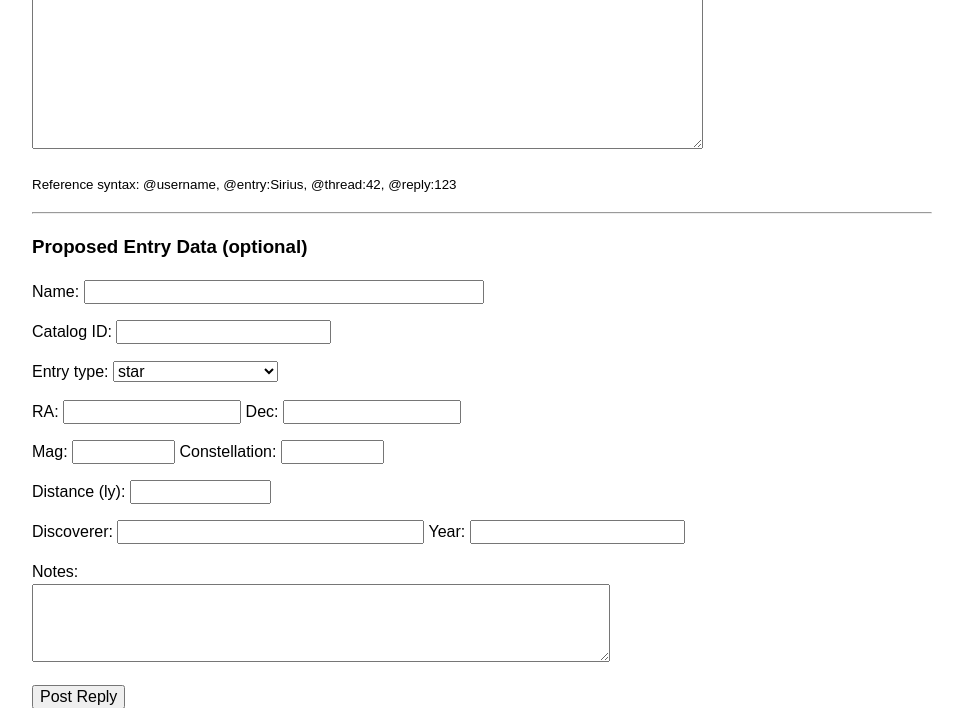
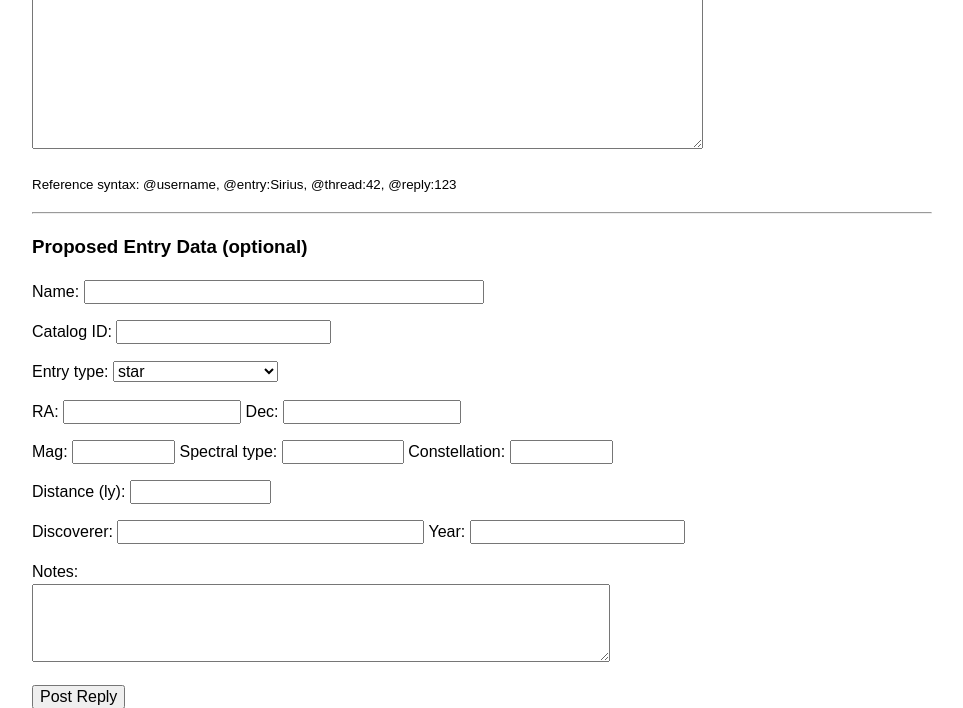
Before and after one commit to machinerohan/astronomical-db, a PHP site: page /thread.php?id=1 in a window 1280 px wide. Shown: the part 639-1347 px from the top of the page, without its empty margins (158-1121 px from the left). Run offline with PHP 8.4, Linux system fonts and the light colour scheme; the visitor is signed in with stand-in values (Sample User, id 1); tables that the repository leaves empty hold one stand-in row (values such as "Sample post").

Commit message:
Add spectral_type column across all layers
- db/schema.sql: add spectral_type VARCHAR(16) to objects
- htdocs/schema-forum.sql: add spectral_type to proposed_entries
- htdocs/new-thread.php: add field to proposal INSERT and form
- htdocs/thread.php: add field to reply INSERT, reply form, approval
  INSERT, and allowed-field lists for edit/remove
- htdocs/entry.php: add Spectral Type to detail display
- SPEC.md: add spectral_type to §3.1, §4.1, §4.2 table definitions

```diff
--- a/db/schema.sql
+++ b/db/schema.sql
@@ -15,6 +15,7 @@ CREATE TABLE IF NOT EXISTS objects (
   right_ascension VARCHAR(16)  NULL,
   declination     VARCHAR(16)  NULL,
   apparent_mag    DECIMAL(6,3) NULL COMMENT 'apparent magnitude',
+  spectral_type   VARCHAR(16)  NULL COMMENT 'MK spectral class (e.g. A0V, G2III)',
   constellation   VARCHAR(16)  NULL,
   distance_ly     DECIMAL(12,3) NULL COMMENT 'distance in light years',
   discovered_by   VARCHAR(128) NULL,
--- a/htdocs/entry.php
+++ b/htdocs/entry.php
@@ -32,6 +32,7 @@ $fields = [
     'Right Ascension (J2000)' => $entry['right_ascension'],
     'Declination (J2000)' => $entry['declination'],
     'Apparent Magnitude' => $entry['apparent_mag'],
+    'Spectral Type' => $entry['spectral_type'],
     'Constellation' => $entry['constellation'],
     'Distance (ly)' => $entry['distance_ly'],
     'Discovered by' => $entry['discovered_by'],
--- a/htdocs/schema-forum.sql
+++ b/htdocs/schema-forum.sql
@@ -113,6 +113,7 @@ CREATE TABLE IF NOT EXISTS proposed_entries (
   right_ascension     VARCHAR(16) NULL,
   declination         VARCHAR(16) NULL,
   apparent_mag        DECIMAL(6,3) NULL,
+  spectral_type       VARCHAR(16) NULL,
   constellation       VARCHAR(16) NULL,
   distance_ly         DECIMAL(12,3) NULL,
   discovered_by       VARCHAR(128) NULL,
--- a/htdocs/thread.php
+++ b/htdocs/thread.php
@@ -53,9 +53,9 @@ if ($_SERVER['REQUEST_METHOD'] === 'POST' && isset($_POST['action'])) {
                 if ($is_proposal && $thread['proposal_type'] === 'add_entry') {
                     $pst = $pdo->prepare('
                         INSERT INTO proposed_entries (thread_id, reply_id, author_id, name, catalog_id, entry_type,
-                            right_ascension, declination, apparent_mag, constellation, distance_ly, discovered_by, discovery_year, notes)
-                        VALUES (?, ?, ?, ?, ?, ?, ?, ?, ?, ?, ?, ?, ?, ?)
-                    ');
+                        right_ascension, declination, apparent_mag, spectral_type, constellation, distance_ly, discovered_by, discovery_year, notes)
+                    VALUES (?, ?, ?, ?, ?, ?, ?, ?, ?, ?, ?, ?, ?, ?, ?)
+                ');
                     $pst->execute([
                         $id, $reply_id, $user['id'],
                         $_POST['pe_name'] ?? '', !empty($_POST['pe_catalog_id']) ? $_POST['pe_catalog_id'] : null,
@@ -63,6 +63,7 @@ if ($_SERVER['REQUEST_METHOD'] === 'POST' && isset($_POST['action'])) {
                         !empty($_POST['pe_ra']) ? $_POST['pe_ra'] : null,
                         !empty($_POST['pe_dec']) ? $_POST['pe_dec'] : null,
                         !empty($_POST['pe_mag']) ? $_POST['pe_mag'] : null,
+                        !empty($_POST['pe_spectral_type']) ? $_POST['pe_spectral_type'] : null,
                         !empty($_POST['pe_constellation']) ? $_POST['pe_constellation'] : null,
                         !empty($_POST['pe_distance']) ? $_POST['pe_distance'] : null,
                         !empty($_POST['pe_discoverer']) ? $_POST['pe_discoverer'] : null,
@@ -175,19 +176,19 @@ if ($_SERVER['REQUEST_METHOD'] === 'POST' && isset($_POST['action'])) {
                     if ($pe) {
                         $ins = $pdo->prepare('
                             INSERT INTO objects (name, catalog_id, entry_type, right_ascension, declination,
-                                apparent_mag, constellation, distance_ly, discovered_by, discovery_year, notes)
-                            VALUES (?, ?, ?, ?, ?, ?, ?, ?, ?, ?, ?)
+                                apparent_mag, spectral_type, constellation, distance_ly, discovered_by, discovery_year, notes)
+                            VALUES (?, ?, ?, ?, ?, ?, ?, ?, ?, ?, ?, ?)
                         ');
                         $ins->execute([
                             $pe['name'], $pe['catalog_id'], $pe['entry_type'],
                             $pe['right_ascension'], $pe['declination'],
-                            $pe['apparent_mag'], $pe['constellation'], $pe['distance_ly'],
+                            $pe['apparent_mag'], $pe['spectral_type'], $pe['constellation'], $pe['distance_ly'],
                             $pe['discovered_by'], $pe['discovery_year'], $pe['notes'],
                         ]);
                         $new_entry_id = $pdo->lastInsertId();
 
                         $fields = ['name','catalog_id','entry_type','right_ascension','declination',
-                            'apparent_mag','constellation','distance_ly','discovered_by','discovery_year','notes'];
+                            'apparent_mag','spectral_type','constellation','distance_ly','discovered_by','discovery_year','notes'];
                         foreach ($fields as $f) {
                             if ($pe[$f] !== null && $pe[$f] !== '') {
                                 $pdo->prepare("
@@ -215,7 +216,7 @@ if ($_SERVER['REQUEST_METHOD'] === 'POST' && isset($_POST['action'])) {
                     if ($pfe && $pfe['entry_id']) {
                         $field = $pfe['field'];
                         $allowed = ['name','catalog_id','entry_type','right_ascension','declination',
-                            'apparent_mag','constellation','distance_ly','discovered_by','discovery_year','notes'];
+                            'apparent_mag','spectral_type','constellation','distance_ly','discovered_by','discovery_year','notes'];
 
                         if (in_array($field, $allowed)) {
                             $new_val = $pfe['new_value'];
@@ -254,7 +255,7 @@ if ($_SERVER['REQUEST_METHOD'] === 'POST' && isset($_POST['action'])) {
                         if ($pr['target_field']) {
                             $field = $pr['target_field'];
                             $allowed = ['name','catalog_id','entry_type','right_ascension','declination',
-                                'apparent_mag','constellation','distance_ly','discovered_by','discovery_year','notes'];
+                                'apparent_mag','spectral_type','constellation','distance_ly','discovered_by','discovery_year','notes'];
 
                             if (in_array($field, $allowed)) {
                                 $stmt = $pdo->prepare("
@@ -477,7 +478,7 @@ $replies = $stmt->fetchAll();
           </select>
         </label></p>
         <p><label>RA: <input type="text" name="pe_ra" size="16"></label> <label>Dec: <input type="text" name="pe_dec" size="16"></label></p>
-        <p><label>Mag: <input type="text" name="pe_mag" size="8"></label> <label>Constellation: <input type="text" name="pe_constellation" size="8"></label></p>
+        <p><label>Mag: <input type="text" name="pe_mag" size="8"></label> <label>Spectral type: <input type="text" name="pe_spectral_type" size="10"></label> <label>Constellation: <input type="text" name="pe_constellation" size="8"></label></p>
         <p><label>Distance (ly): <input type="text" name="pe_distance" size="12"></label></p>
         <p><label>Discoverer: <input type="text" name="pe_discoverer" size="30"></label> <label>Year: <input type="number" name="pe_discovery_year" size="6"></label></p>
         <p><label>Notes: <br><textarea name="pe_notes" rows="4" cols="60"></textarea></label></p>
```
Also changed, not shown: SPEC.md (+3 -0 lines), htdocs/new-thread.php (+5 -3 lines).
